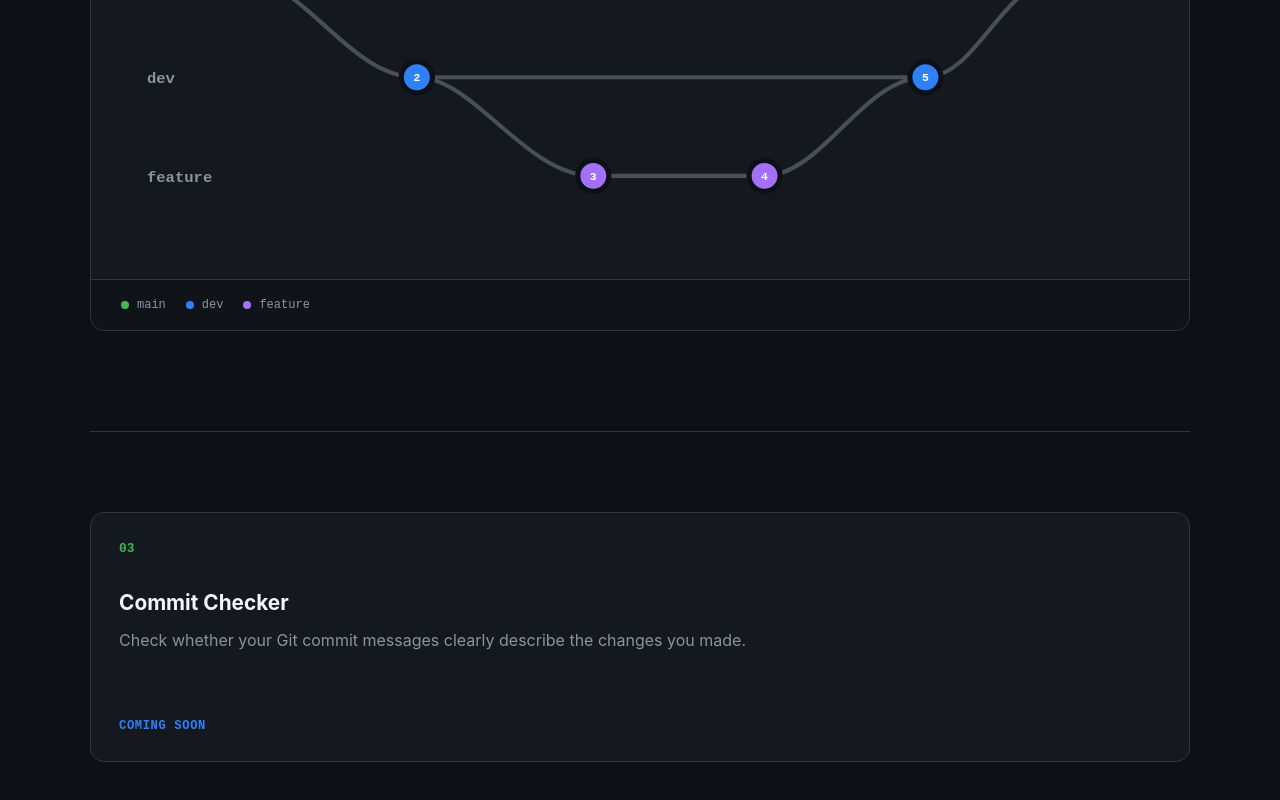
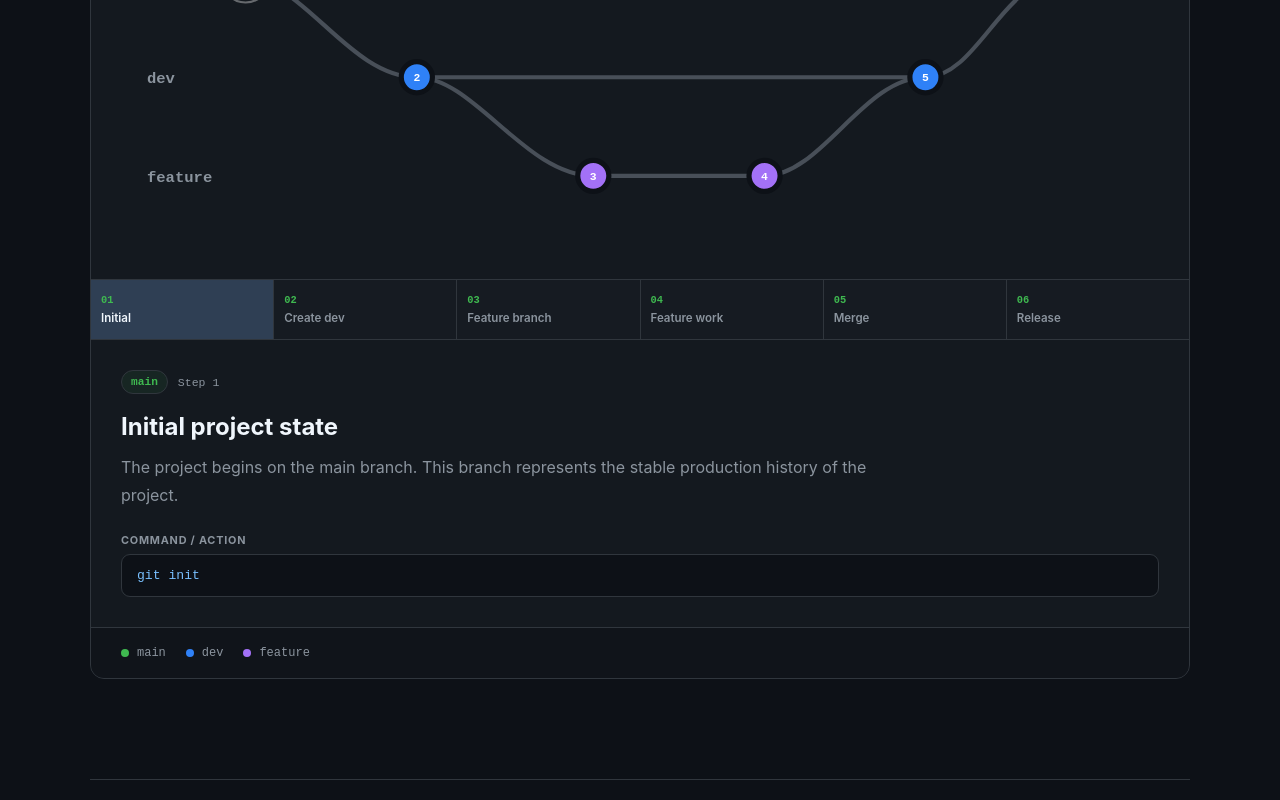
Before and after one commit to r0naldrailgun/git-scope, a React (Vite) app: page / in a window 1280 px wide. Shown: the part 3845-4645 px from the top of the page. Built offline with nearby package versions, Linux system fonts and the light colour scheme.

Commit message:
feat: add interactive workflow step descriptions

```diff
--- a/src/components/WorkflowVisualizer.css
+++ b/src/components/WorkflowVisualizer.css
@@ -145,6 +145,197 @@
     background: #a371f7;
   }
 
+  .workflow-node {
+    transition:
+      opacity 150ms ease,
+      filter 150ms ease;
+  }
+
+  .workflow-node.active {
+    filter: brightness(1.2);
+  }
+
+  .workflow-node-ring {
+    fill: none;
+
+    stroke: rgba(255, 255, 255, 0.35);
+    stroke-width: 2;
+  }
+
+  .workflow-step-selector {
+    display: grid;
+
+    grid-template-columns: repeat(6, 1fr);
+
+    gap: 1px;
+
+    border-top: 1px solid var(--border);
+    border-bottom: 1px solid var(--border);
+
+    background: var(--border);
+  }
+
+  .workflow-step-button {
+    min-width: 0;
+
+    padding: 14px 10px;
+
+    border: 0;
+
+    cursor: pointer;
+
+    color: var(--text-secondary);
+    background: var(--surface);
+
+    text-align: left;
+
+    transition:
+      color 150ms ease,
+      background 150ms ease;
+  }
+
+  .workflow-step-button:hover {
+    color: var(--text-primary);
+
+    background: var(--surface-hover);
+  }
+
+  .workflow-step-button.active {
+    color: var(--text-primary);
+
+    background: var(--accent-soft);
+  }
+
+  .workflow-step-button span {
+    display: block;
+  }
+
+  .step-number {
+    margin-bottom: 5px;
+
+    color: var(--green);
+
+    font-family: "Courier New", monospace;
+    font-size: 0.65rem;
+    font-weight: 700;
+  }
+
+  .workflow-step-button span:last-child {
+    overflow: hidden;
+
+    font-size: 0.72rem;
+    font-weight: 600;
+
+    text-overflow: ellipsis;
+    white-space: nowrap;
+  }
+
+  .workflow-details {
+    padding: 30px;
+  }
+
+  .workflow-detail-meta {
+    display: flex;
+    align-items: center;
+
+    gap: 10px;
+
+    margin-bottom: 18px;
+  }
+
+  .workflow-detail-meta > span:last-child {
+    color: var(--text-secondary);
+
+    font-family: "Courier New", monospace;
+    font-size: 0.72rem;
+  }
+
+  .branch-badge {
+    padding: 5px 9px;
+
+    border: 1px solid var(--border);
+    border-radius: 999px;
+
+    font-family: "Courier New", monospace;
+    font-size: 0.7rem;
+    font-weight: 700;
+  }
+
+  .branch-main {
+    color: #3fb950;
+
+    background: rgba(63, 185, 80, 0.08);
+  }
+
+  .branch-dev {
+    color: #58a6ff;
+
+    background: rgba(47, 129, 247, 0.08);
+  }
+
+  .branch-feature {
+    color: #bc8cff;
+
+    background: rgba(163, 113, 247, 0.08);
+  }
+
+  .workflow-details h3 {
+    margin: 0 0 12px;
+
+    color: var(--text-primary);
+
+    font-size: 1.5rem;
+  }
+
+  .workflow-details > p {
+    max-width: 760px;
+
+    margin: 0;
+
+    color: var(--text-secondary);
+
+    line-height: 1.75;
+  }
+
+  .workflow-command {
+    margin-top: 24px;
+  }
+
+  .workflow-command > span {
+    display: block;
+
+    margin-bottom: 7px;
+
+    color: var(--text-secondary);
+
+    font-size: 0.68rem;
+    font-weight: 700;
+
+    letter-spacing: 0.07em;
+    text-transform: uppercase;
+  }
+
+  .workflow-command code {
+    display: block;
+
+    width: 100%;
+
+    padding: 13px 15px;
+
+    overflow-x: auto;
+
+    border: 1px solid var(--border);
+    border-radius: 9px;
+
+    color: #79c0ff;
+    background: #0d1117;
+
+    font-family: "Courier New", monospace;
+    font-size: 0.82rem;
+
+    white-space: nowrap;
+  }
+
   @media (max-width: 760px) {
     .workflow-heading {
       grid-template-columns: 1fr;
@@ -153,4 +344,18 @@
 
       gap: 18px;
     }
+
+    .workflow-step-selector {
+      grid-template-columns: repeat(3, 1fr);
+    }
   }
+
+  @media (max-width: 480px) {
+    .workflow-step-selector {
+      grid-template-columns: repeat(2, 1fr);
+    }
+
+    .workflow-details {
+      padding: 22px;
+    }
+  }
--- a/src/components/WorkflowVisualizer.tsx
+++ b/src/components/WorkflowVisualizer.tsx
@@ -1,3 +1,4 @@
+import { useState } from 'react'
 import {
   workflowEdges,
   workflowSteps,
@@ -5,6 +6,14 @@ import {
 import './WorkflowVisualizer.css'
 
 function WorkflowVisualizer() {
+  const [selectedStepId, setSelectedStepId] =
+    useState('initial')
+
+  const selectedStep =
+    workflowSteps.find(
+      (step) => step.id === selectedStepId,
+    ) ?? workflowSteps[0]!
+
   return (
     <section
       className="workflow-visualizer"
@@ -71,10 +80,25 @@ import {
             </g>
 
             <g className="workflow-nodes">
-                {workflowSteps.map((step, index) => (
+              {workflowSteps.map((step, index) => {
+                const isActive =
+                  step.id === selectedStepId
+
+                return (
                   <g key={step.id}>
+                    {isActive && (
                       <circle
-                      className={`workflow-node workflow-node-${step.branch}`}
+                        className="workflow-node-ring"
+                        cx={step.x}
+                        cy={step.y}
+                        r="23"
+                      />
+                    )}
+
+                    <circle
+                      className={`workflow-node workflow-node-${step.branch} ${
+                        isActive ? 'active' : ''
+                      }`}
                       cx={step.x}
                       cy={step.y}
                       r="15"
@@ -89,9 +113,64 @@ import {
                       {index + 1}
                     </text>
                   </g>
-                ))}
+                )
+              })}
             </g>
           </svg>
+        </div>
+
+        <div className="workflow-step-selector">
+          {workflowSteps.map((step, index) => (
+            <button
+              key={step.id}
+              className={`workflow-step-button ${
+                selectedStepId === step.id
+                  ? 'active'
+                  : ''
+              }`}
+              type="button"
+              aria-pressed={
+                selectedStepId === step.id
+              }
+              onClick={() =>
+                setSelectedStepId(step.id)
+              }
+            >
+              <span className="step-number">
+                {String(index + 1).padStart(2, '0')}
+              </span>
+
+              <span>{step.shortLabel}</span>
+            </button>
+          ))}
+        </div>
+
+        <div className="workflow-details">
+          <div className="workflow-detail-meta">
+            <span
+              className={`branch-badge branch-${selectedStep.branch}`}
+            >
+              {selectedStep.branch}
+            </span>
+
+            <span>
+              Step{' '}
+              {workflowSteps.findIndex(
+                (step) =>
+                  step.id === selectedStep.id,
+              ) + 1}
+            </span>
+          </div>
+
+          <h3>{selectedStep.title}</h3>
+
+          <p>{selectedStep.description}</p>
+
+          <div className="workflow-command">
+            <span>Command / action</span>
+
+            <code>{selectedStep.command}</code>
+          </div>
         </div>
 
         <div className="workflow-legend">
```
Lines whose indentation alone changed are shown as unchanged.
